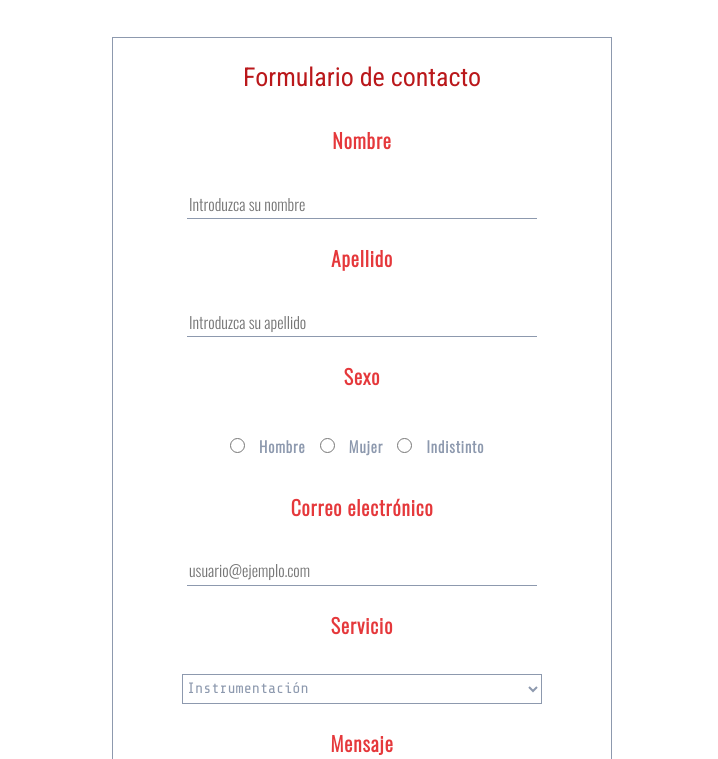
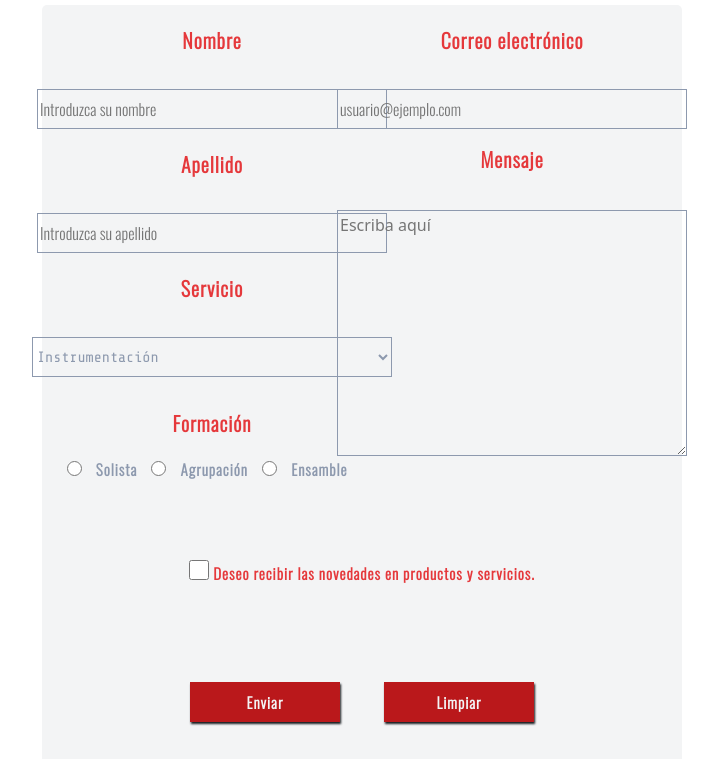
Before and after one commit to Loreaylen/coderhouse_quality, a website: page html/contacto.html in a window 1280 px wide. Shown: the part 581-1340 px from the top of the page, without its empty margins (278-996 px from the left). Drawn offline with nearby package versions, Linux system fonts and the light colour scheme.

Commit message:
se modificó la estructura del formulario de contactos

```diff
--- a/html/contacto.html
+++ b/html/contacto.html
@@ -104,75 +104,73 @@
 
 <form action="#" method="GET">
 
- <fieldset>
-<legend>Formulario de contacto</legend>
-<label for="nombre">Nombre</label>
+
+
+<div class="nombre">
+<label for="nombre" >Nombre</label>
 <br>
-<input type="text" name="" id="nombre" placeholder="Introduzca su nombre" required >
+<input type="text" name="" id="nombre"  placeholder="Introduzca su nombre" required >
+</div>
 
-<br>
-<br>
-
+<div class="apellido">
 <label for="apellido">Apellido</label>
 <br>
 <input type="text" name="" id="apellido" placeholder="Introduzca su apellido" required>
+</div>
 
-<br>
-<br>
-
-<label for="sexo">Sexo</label>
-<br>
-
-<input type="radio" id="hombre" name="sexo" class="radio">
-<label for="hombre" class="etiquetaDos">Hombre</label>
-
-<input type="radio" id="mujer"  name="sexo" class="radio">
-<label for="mujer" class="etiquetaDos">Mujer</label>
-
-
-<input type="radio" id="indistinto"  name="sexo" class="radio">
-<label for="indistinto" class="etiquetaDos">Indistinto</label>
-
-
-
-<br>
-<br>
-<label for="mail">Correo electrónico</label>
-<br>
-<input type="email" id="mail"  placeholder="usuario@ejemplo.com" required>
-
-<br>
-<br>
-
-<label for="servicio">Servicio</label>
+<div class="servicio">
+  <label for="servicio">Servicio</label>
 <br>
 <select id="servicio">
     <option value="arreglo">Instrumentación</option>
     <option value="usoEstudio">Grabación</option>
     <option value="compra">Compra</option>
 </select>
+</div>
 
+<div class="formacion">
+<label for="formacion">Formación</label>
+
+
+<input type="radio" id="solista" name="formacion" class="radio">
+<label for="solista" class="etiquetaDos">Solista</label>
+
+<input type="radio" id="agrupacion"  name="formacion" class="radio">
+<label for="agrupacion" class="etiquetaDos">Agrupación</label>
+
+<input type="radio" id="ensamble"  name="formacion" class="radio">
+<label for="ensamble" class="etiquetaDos">Ensamble</label>
+
+</div>
+
+
+
+<div class="mail">
+<label for="mail">Correo electrónico</label>
 <br>
-<br>
+<input type="email" id="mail"  placeholder="usuario@ejemplo.com" required>
 
+</div>
+
+
+
+<div class="consulta">
 <label for="consulta">Mensaje</label>
 <br>
 <textarea name="consulta" id="consulta" cols="30" rows="10" placeholder="Escriba aquí"></textarea>
+</div>
 
-<br>
-<br>
-
+<div class="novedades">
 <input type="checkbox" name="newsletter" id="checkbox">
 <label for="checkbox" id="novedades">Deseo recibir las novedades en productos y servicios.</label>
+</div>
 
-
-<br>
-<br>
+<div class="submit">
 <input type="submit" value="Enviar" class="boton" data-bs-toggle="modal" data-bs-target="#modalContacto">
 
 <input type="reset" value="Limpiar" class="boton">
+</div>
 
- </fieldset>
 
 </form>
 
--- a/scss/main.scss
+++ b/scss/main.scss
@@ -389,20 +389,50 @@ iframe {
                         "Section"
                         "Footer"
 }
+.consulta label{
 
+    margin-top: -44px;
+}
+.consulta label{
+    margin-bottom: 12px;
+}
 form {
-    display:flex;
-    justify-content: center ;
-    margin:40px;
+    background-color: $colorGrisf;
+    padding:20px;
+    margin: auto;
+    width: 50%;
+    height:auto;
+    display: grid;
+    grid-template-columns: 50% 50%;
+    grid-template-rows: 1fr 1fr 1fr 1fr 1fr 1fr;
+    grid-template-areas:
+                         "nombre     mail"
+                         "apellido   consulta"
+                         "servicio  consulta"
+                         "formacion   consulta"
+                          "novedades novedades"
+                          "submit     submit";
+    justify-items:center;
+    align-items:center;
+    row-gap: 20px;
+    text-align: center;
+    border-radius: 5px;
 
-fieldset {
-    width:500px;
-    height:1200px;
-    margin:50px;
-    text-align: center;
-    border:1px solid $colorGris8;
-    margin: 0;
-    padding: 0;
+
+
+
+
+    .nombre { grid-area: nombre; }
+    .apellido { grid-area:apellido; }
+    .formacion {grid-area:formacion;}
+    .servicio {grid-area:servicio;}
+    .mail {grid-area:mail;}
+    .consulta {grid-area:consulta;}
+    .novedades {grid-area:novedades;}
+    .submit {grid-area:submit;}
+
+
+
 
     legend {
     padding: 20px;
@@ -422,18 +452,16 @@ fieldset {
     margin-bottom:10px;
 
 
+
 }
 
 
     input  {
 
     font-family: 'Oswald', 'sans-serif';
-    height: 30px;
+    height: 40px;
     width:350px;
     border:1px solid $colorGris8;
-    border-top: none;
-    border-left: none;
-    border-right: none;
     background-color: transparent;
     outline: none;
 
@@ -466,7 +494,7 @@ select, option {
     color:$colorGris8;
     font-size:15px ;
     font-family:'Share Tech Mono', monospace;
-    height:30px;
+    height:40px;
     width:360px;
     background-color: transparent;
     border:1px solid $colorGris8;
@@ -487,8 +515,8 @@ textarea {
     background-color:$colorRojoBA;
     letter-spacing: 1px;
     font-size: 15px;
-    height: 30px;
-    width: 80px;
+    height: 40px;
+    width: 150px;
     display: inline-block;
     margin: 10px 20px 0 20px;
     border: none;
@@ -534,7 +562,7 @@ textarea {
     &:hover {
     color:$colorNegro;
 }
-}
+
 
 }
 
```
Also changed, not shown: css/estiloSASS.css.
